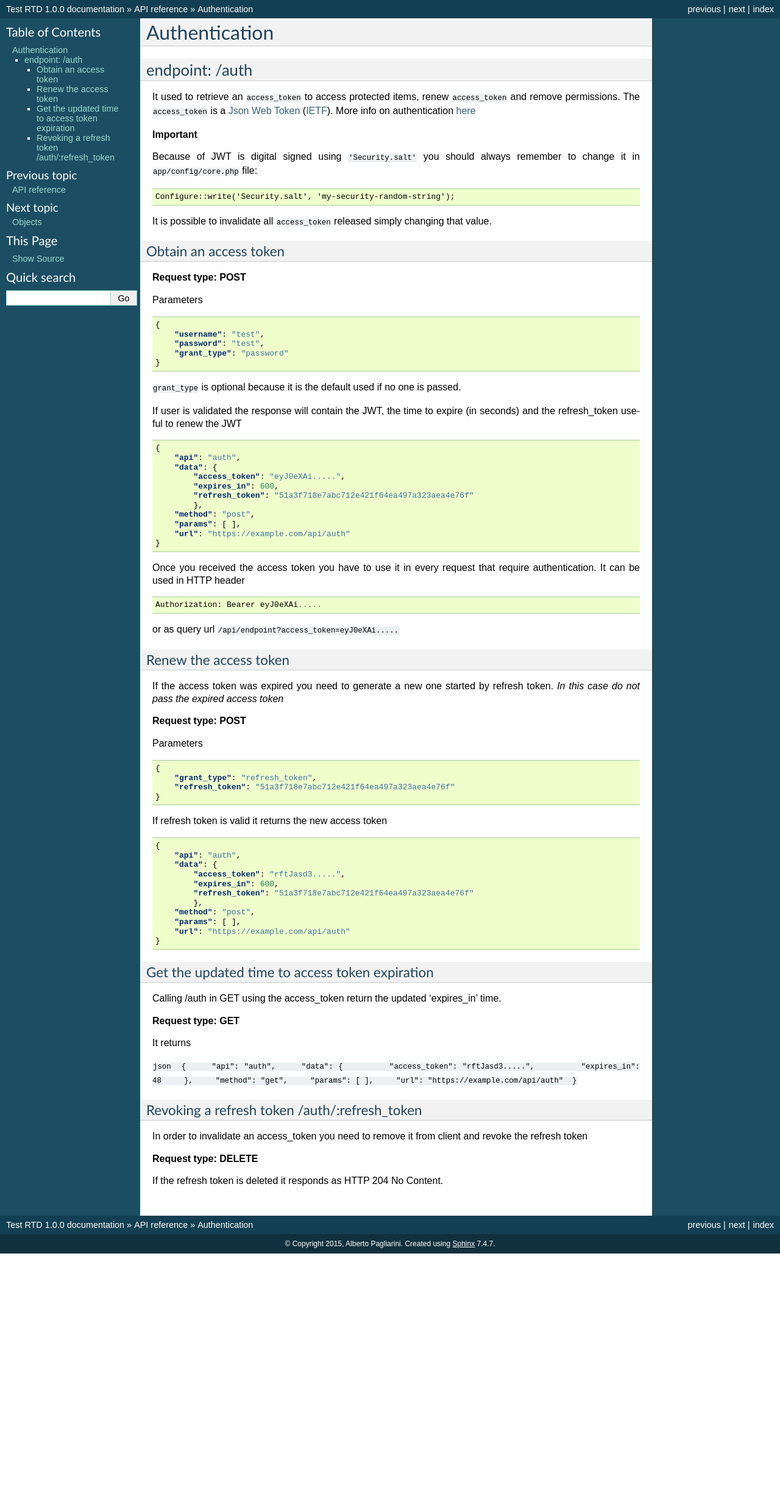
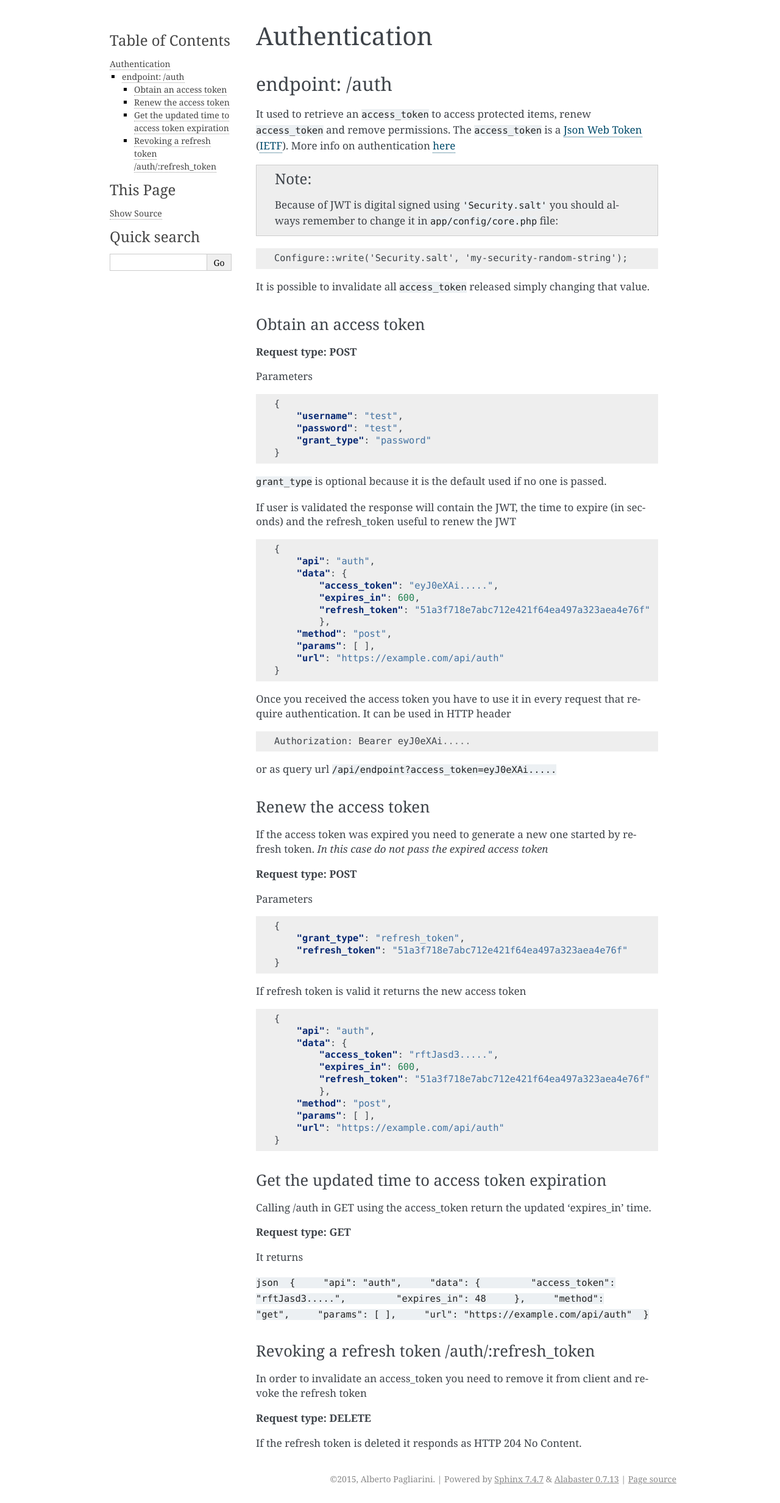
Before and after one commit to batopa/test-rdt, a Sphinx documentation site: the page built from docs/endpoints/auth.rst, in a window 1280 px wide. Shown: the whole page at 61% size. Built offline with Sphinx 7.4.7, drawn with Linux system fonts in a browser that asks for light colours; before the commit the page ends 2055 px from its top, so only the background shows below that.

Commit message:
some changes

```diff
--- a/docs/conf.py
+++ b/docs/conf.py
@@ -98,7 +98,7 @@ pygments_style = 'sphinx'
 
 # The theme to use for HTML and HTML Help pages.  See the documentation for
 # a list of builtin themes.
-html_theme = 'default'
+html_theme = 'alabaster'
 
 # Theme options are theme-specific and customize the look and feel of a theme
 # further.  For a list of options available for each theme, see the
--- a/docs/configuration.rst
+++ b/docs/configuration.rst
@@ -1,3 +1,6 @@
+configuration
+=============
+
 To configure REST API you need to edit the frontend configuration file
 ``app/config/frontend.ini.php``, for example
 
--- a/docs/endpoints/auth.rst
+++ b/docs/endpoints/auth.rst
@@ -11,10 +11,10 @@ Web Token <http://jwt.io>`__
 authentication
 `here <https://github.com/bedita/bedita/wiki/REST-API:-Authentication>`__
 
-**Important**
+.. note::
 
-Because of JWT is digital signed using ``'Security.salt'`` you should
-always remember to change it in ``app/config/core.php`` file:
+    Because of JWT is digital signed using ``'Security.salt'`` you should
+    always remember to change it in ``app/config/core.php`` file:
 
 .. code:: php
 
@@ -30,7 +30,7 @@ Obtain an access token
 
 Parameters
 
-.. code:: json
+.. code-block:: json
 
     {
         "username": "test",
@@ -44,7 +44,7 @@ passed.
 If user is validated the response will contain the JWT, the time to
 expire (in seconds) and the refresh\_token useful to renew the JWT
 
-.. code:: json
+.. code-block:: json
 
     {
         "api": "auth",
@@ -77,7 +77,7 @@ by refresh token. *In this case do not pass the expired access token*
 
 Parameters
 
-.. code:: json
+.. code-block:: json
 
     {
         "grant_type": "refresh_token",
@@ -86,7 +86,7 @@ Parameters
 
 If refresh token is valid it returns the new access token
 
-.. code:: json
+.. code-block:: json
 
     {
         "api": "auth",
--- a/docs/example.rst
+++ /dev/null
@@ -1,6 +0,0 @@
-.. test-RTD doc
-
-Example page
-------------
-
-This is an example page listed from index
```
